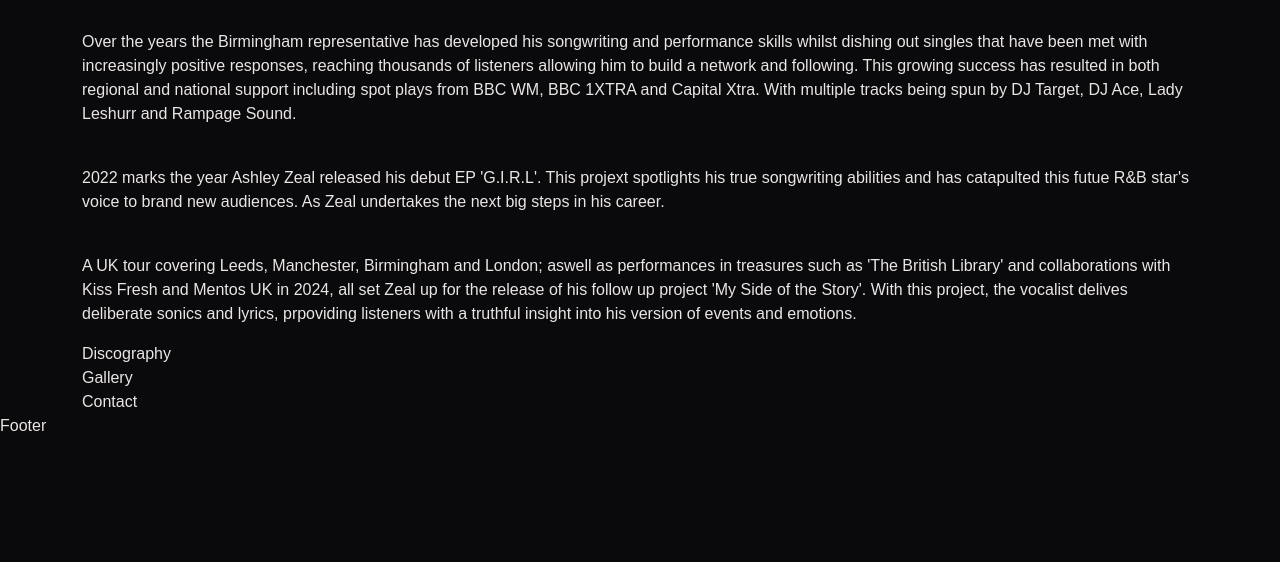
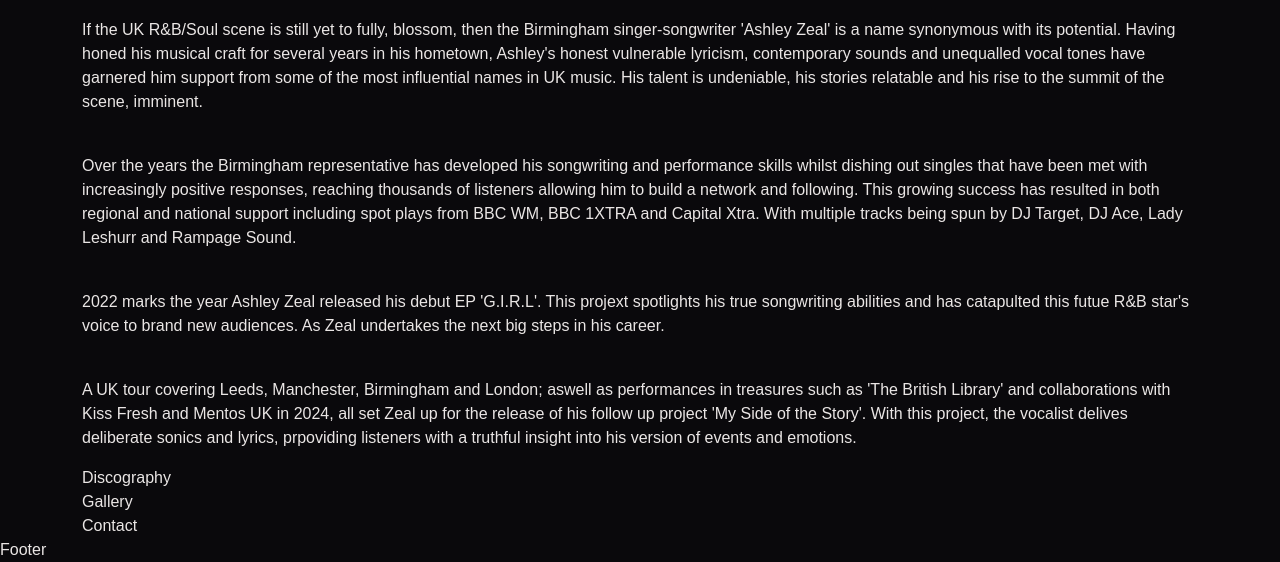
Before and after one commit to MicahIndigo/ashley-zeal-website, a plain HTML site: page index.html in a window 1280 px wide. Shown: the part 286-848 px from the top of the page. Before the commit the page ends 800 px from the top, so only its background shows below. Drawn offline with nearby package versions, Linux system fonts and the light colour scheme; a web font is replaced by a local one.

Commit message:
Add custom styling so navbar doesn't block main content

```diff
--- a/assets/css/style.css
+++ b/assets/css/style.css
@@ -20,7 +20,7 @@ body {
   background-color: var(--background-color);
   font-family: var(--secondary-font);
   color: var(--secondary-color);
-  padding-top: 100px;
+  /*padding-top: 100px;*/
 }
 
 #heading-style {
@@ -58,3 +58,9 @@ h2 {
   width: 100px;
   height: auto;
 }
+
+/* Main section styles */
+
+main {
+    margin-top: 200px;
+}
```
Also changed, not shown: index.html (+1 -0 lines).
